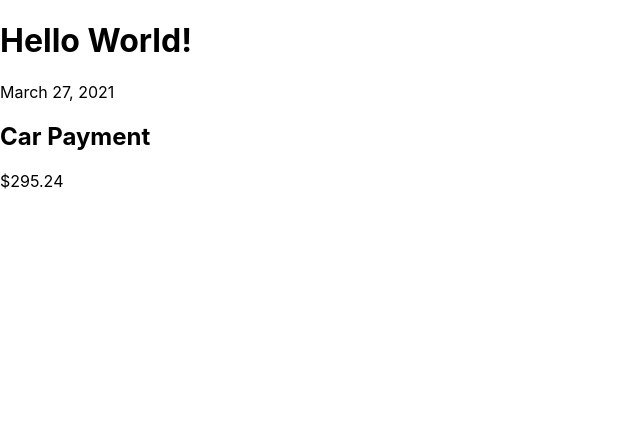
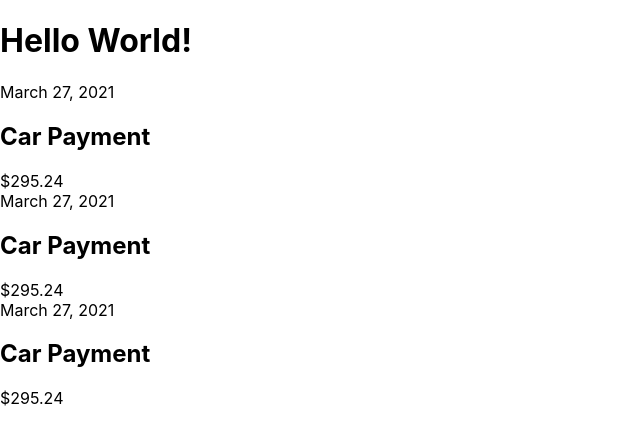
Before and after one commit to stewanoya/react-finance-tracker, a React (Create React App) app: page / in a window 1280 px wide. Shown: the top 442 px of the page, without its empty margins (0-640 px from the left). Built offline with nearby package versions, Linux system fonts and the light colour scheme.

Commit message:
pass props to expenseitem'

```diff
--- a/src/App.jsx
+++ b/src/App.jsx
@@ -1,10 +1,44 @@
 import ExpenseItem from "./components/ExpenseItem";
 
 function App() {
+  const expenses = [
+    {
+      id: 1,
+      title: "Car insurance",
+      amount: 294.56,
+      date: new Date(2021, 2, 28),
+    },
+    {
+      id: 2,
+      title: "New TV",
+      amount: 123.24,
+      date: new Date(2021, 2, 28),
+    },
+    {
+      id: 3,
+      title: "Rent",
+      amount: 144364.06,
+      date: new Date(2021, 2, 28),
+    },
+  ];
   return (
     <>
       <h1>Hello World!</h1>
-      <ExpenseItem />
+      <ExpenseItem
+        title={expenses[0].title}
+        amount={expenses[0].amount}
+        date={expenses[0].date}
+      />
+      <ExpenseItem
+        title={expenses[1].title}
+        amount={expenses[1].amount}
+        date={expenses[1].date}
+      />
+      <ExpenseItem
+        title={expenses[2].title}
+        amount={expenses[2].amount}
+        date={expenses[2].date}
+      />
     </>
   );
 }
```
